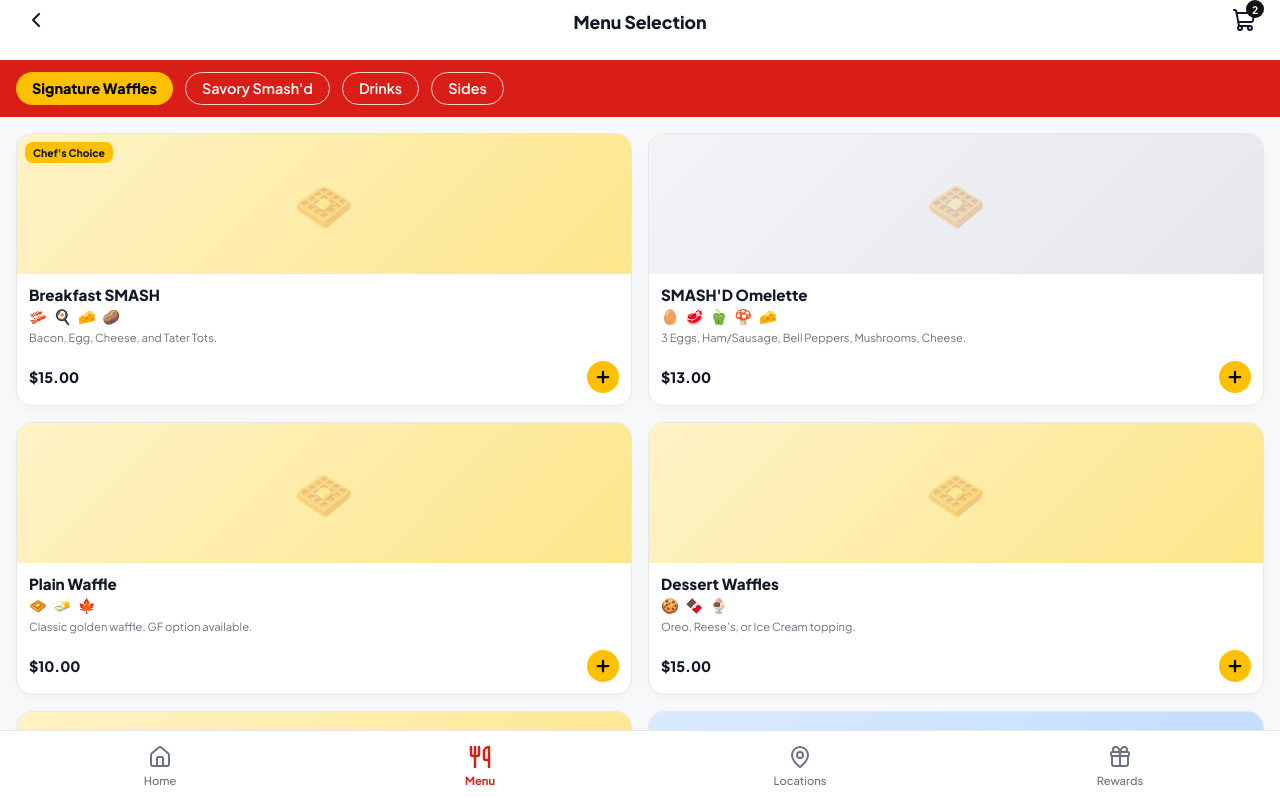
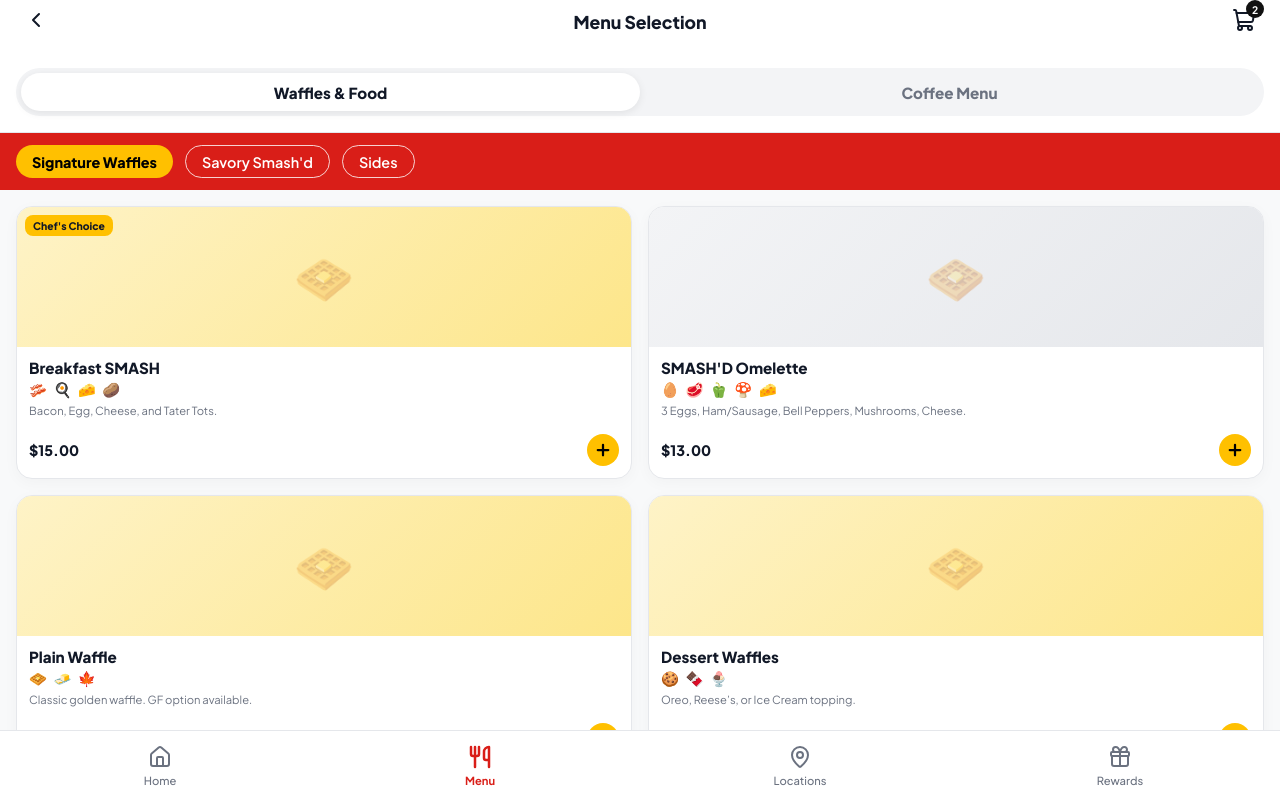
Before and after one commit to KingShawheen/SmashdWaffle, a Next.js app: page /menu in a window 1280 px wide. Shown: the top 798 px of the page. Built offline with nearby package versions, Linux system fonts and the light colour scheme.

Commit message:
Added top-level Yin/Yang segmented control for Food vs Coffee toggling

```diff
--- a/src/app/menu/page.tsx
+++ b/src/app/menu/page.tsx
@@ -1,7 +1,12 @@
+"use client";
+
+import { useState } from 'react';
 import { ShoppingCart, ChevronLeft, Plus } from 'lucide-react';
 import Link from 'next/link';
 
 export default function Menu() {
+  const [activeTab, setActiveTab] = useState<'food' | 'drinks'>('food');
+
   return (
     <main style={{ backgroundColor: 'var(--sw-bg)', minHeight: '100vh', paddingBottom: '100px' }}>
 
@@ -27,6 +32,54 @@ export default function Menu() {
         </Link>
       </div>
 
+      {/* Segmented Control (Yin & Yang Toggle) */}
+      <div style={{ backgroundColor: 'var(--sw-surface)', padding: '0.5rem 1rem 1rem', borderBottom: '1px solid var(--sw-border)' }}>
+        <div style={{
+          display: 'flex',
+          backgroundColor: '#f3f4f6',
+          borderRadius: '50px',
+          padding: '5px',
+          position: 'relative'
+        }}>
+          {/* Animated Background Pill */}
+          <div style={{
+            position: 'absolute',
+            top: '5px',
+            bottom: '5px',
+            left: activeTab === 'food' ? '5px' : '50%',
+            width: 'calc(50% - 5px)',
+            backgroundColor: 'var(--sw-surface)',
+            borderRadius: '50px',
+            boxShadow: '0 2px 8px rgba(0,0,0,0.08)',
+            transition: 'all 0.3s cubic-bezier(0.25, 0.8, 0.25, 1)'
+          }} />
+
+          <button
+            onClick={() => setActiveTab('food')}
+            style={{
+              flex: 1, padding: '0.6rem 0', fontWeight: 800, fontSize: '0.95rem',
+              color: activeTab === 'food' ? 'var(--sw-text)' : 'var(--sw-text-muted)',
+              position: 'relative', zIndex: 2, backgroundColor: 'transparent'
+            }}
+          >
+            Waffles & Food
+          </button>
+          <button
+            onClick={() => setActiveTab('drinks')}
+            style={{
+              flex: 1, padding: '0.6rem 0', fontWeight: 800, fontSize: '0.95rem',
+              color: activeTab === 'drinks' ? 'var(--sw-text)' : 'var(--sw-text-muted)',
+              position: 'relative', zIndex: 2, backgroundColor: 'transparent'
+            }}
+          >
+            Coffee Menu
+          </button>
+        </div>
+      </div>
+
+      {/* Dynamic Content Rendering */}
+      {activeTab === 'food' ? (
+        <div className="sw-animate-fade-in">
           {/* Red Sticky Categories Bar */}
           <div style={{
             backgroundColor: 'var(--sw-red)',
@@ -42,7 +95,6 @@ export default function Menu() {
           }} className="hide-scrollbar">
             <button style={{ backgroundColor: 'var(--sw-yellow)', color: 'black', fontWeight: 800, fontSize: '0.9rem', padding: '0.4rem 1rem', borderRadius: '50px', whiteSpace: 'nowrap' }}>Signature Waffles</button>
             <button style={{ backgroundColor: 'transparent', color: 'white', border: '1px solid rgba(255,255,255,0.8)', fontWeight: 600, fontSize: '0.9rem', padding: '0.4rem 1rem', borderRadius: '50px', whiteSpace: 'nowrap' }}>Savory Smash'd</button>
-        <button style={{ backgroundColor: 'transparent', color: 'white', border: '1px solid rgba(255,255,255,0.8)', fontWeight: 600, fontSize: '0.9rem', padding: '0.4rem 1rem', borderRadius: '50px', whiteSpace: 'nowrap' }}>Drinks</button>
             <button style={{ backgroundColor: 'transparent', color: 'white', border: '1px solid rgba(255,255,255,0.8)', fontWeight: 600, fontSize: '0.9rem', padding: '0.4rem 1rem', borderRadius: '50px', whiteSpace: 'nowrap' }}>Sides</button>
           </div>
 
@@ -159,6 +211,115 @@ export default function Menu() {
             </div>
 
           </div>
+        </div>
+      ) : (
+        <div className="sw-animate-fade-in" style={{ padding: '0.5rem 1rem 1rem' }}>
+          {/* Coffee Menu Section */}
+          <div className="smash-waffle-container" style={{ marginTop: '1rem' }}>
+            <div style={{ display: 'flex', justifyContent: 'space-between', alignItems: 'flex-end', marginBottom: '1rem' }}>
+              <h3 style={{ fontWeight: 800, margin: 0, fontSize: '1.2rem' }}>Hot & Iced Coffee</h3>
+              <span style={{ fontSize: '0.8rem', fontWeight: 700, color: 'var(--sw-red)' }}>Extra Shot: $1.00</span>
+            </div>
+
+            <div className="sw-drink-list">
+              <div className="sw-drink-item">
+                <h4 className="sw-drink-title">Americano</h4>
+                <div className="sw-drink-prices">
+                  <div className="sw-price-pill"><span className="sw-size">12oz</span><span className="sw-price">$3.00</span></div>
+                  <div className="sw-price-pill"><span className="sw-size">16oz</span><span className="sw-price">$3.50</span></div>
+                  <div className="sw-price-pill"><span className="sw-size">20oz</span><span className="sw-price">$4.00</span></div>
+                  <div className="sw-price-pill"><span className="sw-size">24oz</span><span className="sw-price">$4.50</span></div>
+                </div>
+              </div>
+
+              <div className="sw-drink-item">
+                <h4 className="sw-drink-title">Longpour</h4>
+                <div className="sw-drink-prices">
+                  <div className="sw-price-pill"><span className="sw-size">12oz</span><span className="sw-price">$2.50</span></div>
+                  <div className="sw-price-pill"><span className="sw-size">16oz</span><span className="sw-price">$3.00</span></div>
+                  <div className="sw-price-pill"><span className="sw-size">20oz</span><span className="sw-price">$3.50</span></div>
+                  <div className="sw-price-pill"><span className="sw-size">24oz</span><span className="sw-price">$4.00</span></div>
+                </div>
+              </div>
+
+              <div className="sw-drink-item">
+                <h4 className="sw-drink-title">Latte / Mocha / Macchiato / Chai</h4>
+                <div className="sw-drink-prices">
+                  <div className="sw-price-pill"><span className="sw-size">12oz</span><span className="sw-price">$4.00</span></div>
+                  <div className="sw-price-pill"><span className="sw-size">16oz</span><span className="sw-price">$4.50</span></div>
+                  <div className="sw-price-pill"><span className="sw-size">20oz</span><span className="sw-price">$5.00</span></div>
+                  <div className="sw-price-pill"><span className="sw-size">24oz</span><span className="sw-price">$5.50</span></div>
+                </div>
+              </div>
+
+              <div className="sw-drink-item">
+                <h4 className="sw-drink-title">Big Train Latte (Iced)</h4>
+                <div className="sw-drink-prices">
+                  <div className="sw-price-pill"><span className="sw-size">12oz</span><span className="sw-price">$4.50</span></div>
+                  <div className="sw-price-pill"><span className="sw-size">16oz</span><span className="sw-price">$5.00</span></div>
+                  <div className="sw-price-pill"><span className="sw-size">20oz</span><span className="sw-price">$5.50</span></div>
+                  <div className="sw-price-pill"><span className="sw-size">24oz</span><span className="sw-price">$6.00</span></div>
+                </div>
+              </div>
+
+              <div className="sw-drink-item">
+                <h4 className="sw-drink-title">Tea</h4>
+                <div className="sw-drink-prices">
+                  <div className="sw-price-pill"><span className="sw-size">12oz</span><span className="sw-price">$2.00</span></div>
+                  <div className="sw-price-pill"><span className="sw-size">16oz</span><span className="sw-price">$2.50</span></div>
+                  <div className="sw-price-pill"><span className="sw-size">20oz</span><span className="sw-price">$3.00</span></div>
+                  <div className="sw-price-pill"><span className="sw-size">24oz</span><span className="sw-price">$3.50</span></div>
+                </div>
+              </div>
+            </div>
+          </div>
+
+          {/* Non-Coffee Menu Section */}
+          <div className="smash-waffle-container" style={{ marginTop: '3rem' }}>
+            <h3 style={{ marginBottom: '1rem', fontWeight: 800, fontSize: '1.2rem' }}>Non-Coffee & Juice</h3>
+            <div className="sw-drink-list">
+
+              <div className="sw-drink-item">
+                <h4 className="sw-drink-title">Italian Soda</h4>
+                <div className="sw-drink-prices">
+                  <div className="sw-price-pill"><span className="sw-size">12oz</span><span className="sw-price">$4.50</span></div>
+                  <div className="sw-price-pill"><span className="sw-size">16oz</span><span className="sw-price">$5.25</span></div>
+                  <div className="sw-price-pill"><span className="sw-size">20oz</span><span className="sw-price">$6.00</span></div>
+                  <div className="sw-price-pill"><span className="sw-size">24oz</span><span className="sw-price">$6.75</span></div>
+                </div>
+              </div>
+
+              <div className="sw-drink-item">
+                <h4 className="sw-drink-title">Redbull Italian Soda</h4>
+                <div className="sw-drink-prices">
+                  <div className="sw-price-pill"><span className="sw-size">12oz</span><span className="sw-price">$5.50</span></div>
+                  <div className="sw-price-pill"><span className="sw-size">16oz</span><span className="sw-price">$6.50</span></div>
+                  <div className="sw-price-pill"><span className="sw-size">20oz</span><span className="sw-price">$7.50</span></div>
+                  <div className="sw-price-pill"><span className="sw-size">24oz</span><span className="sw-price">$8.25</span></div>
+                </div>
+              </div>
+
+              <div className="sw-drink-item">
+                <h4 className="sw-drink-title">Fruit Smoothie</h4>
+                <div className="sw-drink-prices">
+                  <div className="sw-price-pill"><span className="sw-size">12oz</span><span className="sw-price">$4.00</span></div>
+                  <div className="sw-price-pill"><span className="sw-size">16oz</span><span className="sw-price">$4.50</span></div>
+                  <div className="sw-price-pill"><span className="sw-size">20oz</span><span className="sw-price">$5.00</span></div>
+                  <div className="sw-price-pill"><span className="sw-size">24oz</span><span className="sw-price">$5.50</span></div>
+                </div>
+              </div>
+
+              <div className="sw-drink-item">
+                <h4 className="sw-drink-title">Juice (Orange, Apple)</h4>
+                <div className="sw-drink-prices">
+                  <div className="sw-price-pill"><span className="sw-size">12oz</span><span className="sw-price">$2.50</span></div>
+                </div>
+              </div>
+
+            </div>
+          </div>
+        </div>
+      )}
 
     </main>
   );
```
Lines whose indentation alone changed are shown as unchanged.
